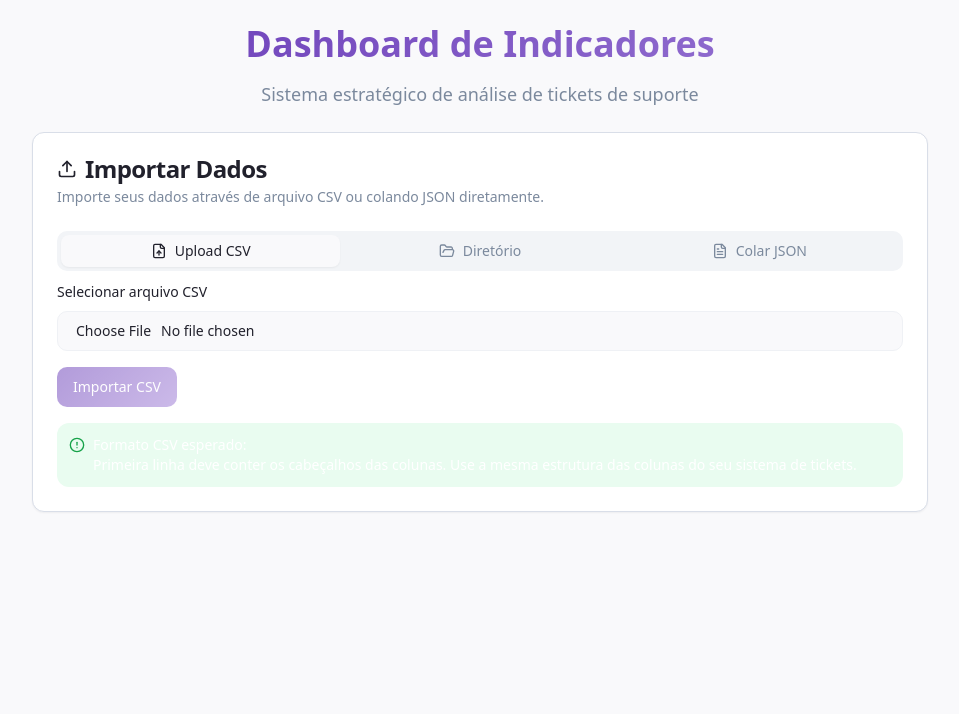
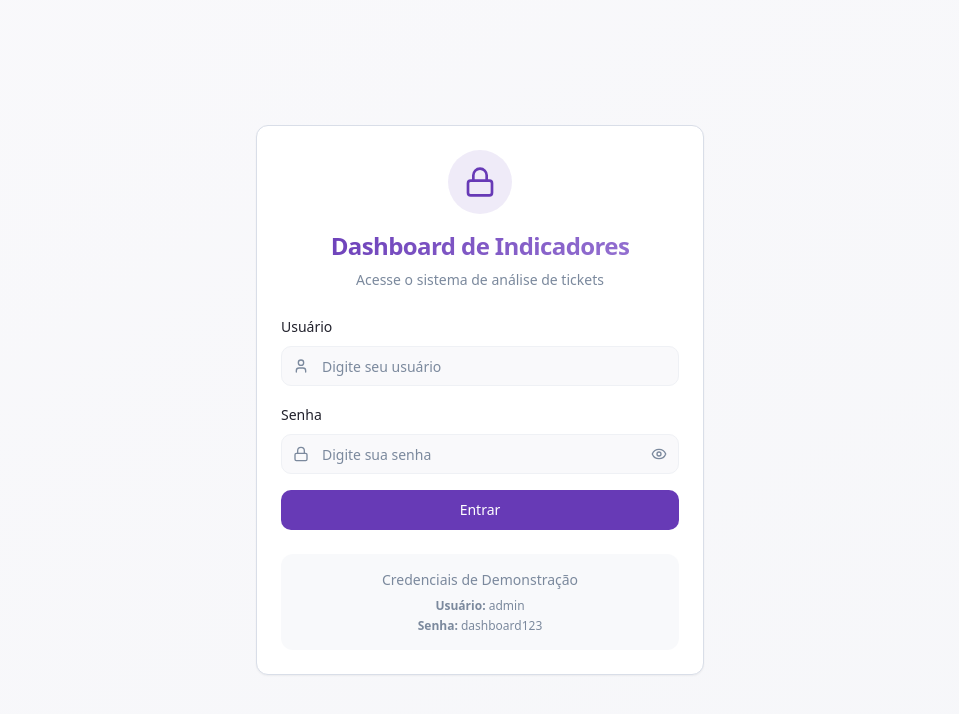
Before and after one commit to regispbr/call-metrics, a React (Vite) app: page / in a window 1280 px wide. Shown: the top 714 px of the page, without its empty margins (160-1119 px from the left). Built offline with nearby package versions, Linux system fonts and the light colour scheme.

Commit message:
feat: Implement internal login/password control
Implement internal login and password functionality for dashboard access.

```diff
--- a/src/App.tsx
+++ b/src/App.tsx
@@ -3,23 +3,44 @@ import { Toaster as Sonner } from "@/components/ui/sonner";
 import { TooltipProvider } from "@/components/ui/tooltip";
 import { QueryClient, QueryClientProvider } from "@tanstack/react-query";
 import { BrowserRouter, Routes, Route } from "react-router-dom";
+import { useAuth } from "@/hooks/useAuth";
+import { LoginForm } from "@/components/LoginForm";
 import Index from "./pages/Index";
 import NotFound from "./pages/NotFound";
 
 const queryClient = new QueryClient();
 
+const AppContent = () => {
+  const { isAuthenticated, isLoading } = useAuth();
+
+  if (isLoading) {
+    return (
+      <div className="min-h-screen bg-background flex items-center justify-center">
+        <div className="animate-spin rounded-full h-12 w-12 border-b-2 border-primary"></div>
+      </div>
+    );
+  }
+
+  if (!isAuthenticated) {
+    return <LoginForm onLogin={(success) => success && window.location.reload()} />;
+  }
+
+  return (
+    <BrowserRouter>
+      <Routes>
+        <Route path="/" element={<Index />} />
+        <Route path="*" element={<NotFound />} />
+      </Routes>
+    </BrowserRouter>
+  );
+};
+
 const App = () => (
   <QueryClientProvider client={queryClient}>
     <TooltipProvider>
+      <AppContent />
       <Toaster />
       <Sonner />
-      <BrowserRouter>
-        <Routes>
-          <Route path="/" element={<Index />} />
-          {/* ADD ALL CUSTOM ROUTES ABOVE THE CATCH-ALL "*" ROUTE */}
-          <Route path="*" element={<NotFound />} />
-        </Routes>
-      </BrowserRouter>
     </TooltipProvider>
   </QueryClientProvider>
 );
--- /dev/null
+++ b/src/components/LoginForm.tsx
@@ -0,0 +1,142 @@
+import { useState } from "react";
+import { Card, CardContent, CardDescription, CardHeader, CardTitle } from "@/components/ui/card";
+import { Input } from "@/components/ui/input";
+import { Button } from "@/components/ui/button";
+import { Label } from "@/components/ui/label";
+import { Alert, AlertDescription } from "@/components/ui/alert";
+import { Eye, EyeOff, Lock, User } from "lucide-react";
+
+interface LoginFormProps {
+  onLogin: (success: boolean) => void;
+}
+
+export const LoginForm = ({ onLogin }: LoginFormProps) => {
+  const [username, setUsername] = useState("");
+  const [password, setPassword] = useState("");
+  const [showPassword, setShowPassword] = useState(false);
+  const [error, setError] = useState("");
+  const [loading, setLoading] = useState(false);
+
+  // Credenciais padrão (em um app real, isso viria do backend)
+  const defaultCredentials = {
+    username: "admin",
+    password: "dashboard123"
+  };
+
+  const handleSubmit = async (e: React.FormEvent) => {
+    e.preventDefault();
+    setLoading(true);
+    setError("");
+
+    // Simula um delay de autenticação
+    await new Promise(resolve => setTimeout(resolve, 1000));
+
+    // Verifica as credenciais
+    if (username === defaultCredentials.username && password === defaultCredentials.password) {
+      // Salva o token de autenticação no localStorage
+      localStorage.setItem("dashboard_auth", JSON.stringify({
+        username,
+        loginTime: new Date().toISOString(),
+        isAuthenticated: true
+      }));
+      onLogin(true);
+    } else {
+      setError("Usuário ou senha incorretos");
+      onLogin(false);
+    }
+
+    setLoading(false);
+  };
+
+  return (
+    <div className="min-h-screen bg-gradient-to-br from-background to-secondary/30 flex items-center justify-center p-6">
+      <Card className="w-full max-w-md shadow-glow">
+        <CardHeader className="text-center space-y-4">
+          <div className="mx-auto w-16 h-16 bg-primary/10 rounded-full flex items-center justify-center">
+            <Lock className="h-8 w-8 text-primary" />
+          </div>
+          <div>
+            <CardTitle className="text-2xl bg-gradient-primary bg-clip-text text-transparent">
+              Dashboard de Indicadores
+            </CardTitle>
+            <CardDescription className="mt-2">
+              Acesse o sistema de análise de tickets
+            </CardDescription>
+          </div>
+        </CardHeader>
+        <CardContent>
+          <form onSubmit={handleSubmit} className="space-y-4">
+            <div className="space-y-2">
+              <Label htmlFor="username">Usuário</Label>
+              <div className="relative">
+                <User className="absolute left-3 top-3 h-4 w-4 text-muted-foreground" />
+                <Input
+                  id="username"
+                  type="text"
+                  placeholder="Digite seu usuário"
+                  value={username}
+                  onChange={(e) => setUsername(e.target.value)}
+                  className="pl-10"
+                  required
+                />
+              </div>
+            </div>
+
+            <div className="space-y-2">
+              <Label htmlFor="password">Senha</Label>
+              <div className="relative">
+                <Lock className="absolute left-3 top-3 h-4 w-4 text-muted-foreground" />
+                <Input
+                  id="password"
+                  type={showPassword ? "text" : "password"}
+                  placeholder="Digite sua senha"
+                  value={password}
+                  onChange={(e) => setPassword(e.target.value)}
+                  className="pl-10 pr-10"
+                  required
+                />
+                <Button
+                  type="button"
+                  variant="ghost"
+                  size="sm"
+                  className="absolute right-0 top-0 h-full px-3 hover:bg-transparent"
+                  onClick={() => setShowPassword(!showPassword)}
+                >
+                  {showPassword ? (
+                    <EyeOff className="h-4 w-4 text-muted-foreground" />
+                  ) : (
+                    <Eye className="h-4 w-4 text-muted-foreground" />
+                  )}
+                </Button>
+              </div>
+            </div>
+
+            {error && (
+              <Alert variant="destructive">
+                <AlertDescription>{error}</AlertDescription>
+              </Alert>
+            )}
+
+            <Button
+              type="submit"
+              className="w-full"
+              disabled={loading}
+            >
+              {loading ? "Entrando..." : "Entrar"}
+            </Button>
+          </form>
+
+          <div className="mt-6 p-4 bg-muted/50 rounded-lg">
+            <p className="text-sm text-muted-foreground text-center font-medium">
+              Credenciais de Demonstração
+            </p>
+            <div className="mt-2 space-y-1 text-xs text-muted-foreground text-center">
+              <p><strong>Usuário:</strong> admin</p>
+              <p><strong>Senha:</strong> dashboard123</p>
+            </div>
+          </div>
+        </CardContent>
+      </Card>
+    </div>
+  );
+};
--- /dev/null
+++ b/src/hooks/useAuth.ts
@@ -0,0 +1,69 @@
+import { useState, useEffect } from "react";
+
+interface AuthUser {
+  username: string;
+  loginTime: string;
+  isAuthenticated: boolean;
+}
+
+export const useAuth = () => {
+  const [user, setUser] = useState<AuthUser | null>(null);
+  const [isLoading, setIsLoading] = useState(true);
+
+  useEffect(() => {
+    checkAuthStatus();
+  }, []);
+
+  const checkAuthStatus = () => {
+    try {
+      const authData = localStorage.getItem("dashboard_auth");
+      if (authData) {
+        const parsedAuth = JSON.parse(authData);
+
+        // Verifica se o login ainda é válido (24 horas)
+        const loginTime = new Date(parsedAuth.loginTime);
+        const now = new Date();
+        const hoursDiff = (now.getTime() - loginTime.getTime()) / (1000 * 60 * 60);
+
+        if (hoursDiff < 24 && parsedAuth.isAuthenticated) {
+          setUser(parsedAuth);
+        } else {
+          // Login expirado
+          logout();
+        }
+      }
+    } catch (error) {
+      console.error("Erro ao verificar autenticação:", error);
+      logout();
+    } finally {
+      setIsLoading(false);
+    }
+  };
+
+  const login = (username: string) => {
+    const authData = {
+      username,
+      loginTime: new Date().toISOString(),
+      isAuthenticated: true
+    };
+
+    localStorage.setItem("dashboard_auth", JSON.stringify(authData));
+    setUser(authData);
+  };
+
+  const logout = () => {
+    localStorage.removeItem("dashboard_auth");
+    setUser(null);
+  };
+
+  const isAuthenticated = !!user?.isAuthenticated;
+
+  return {
+    user,
+    isAuthenticated,
+    isLoading,
+    login,
+    logout,
+    checkAuthStatus
+  };
+};
--- a/src/pages/Index.tsx
+++ b/src/pages/Index.tsx
@@ -225,6 +225,16 @@ const Index = () => {
             <Button onClick={exportToPDF} variant="outline" size="sm">
               <Download className="h-4 w-4 mr-2" />
               Exportar PDF
+            </Button>
+            <Button
+              onClick={() => {
+                localStorage.removeItem("dashboard_auth");
+                window.location.reload();
+              }}
+              variant="outline"
+              size="sm"
+            >
+              Sair
             </Button>
             <DataImport onDataImport={handleDataImport} />
           </div>
```
